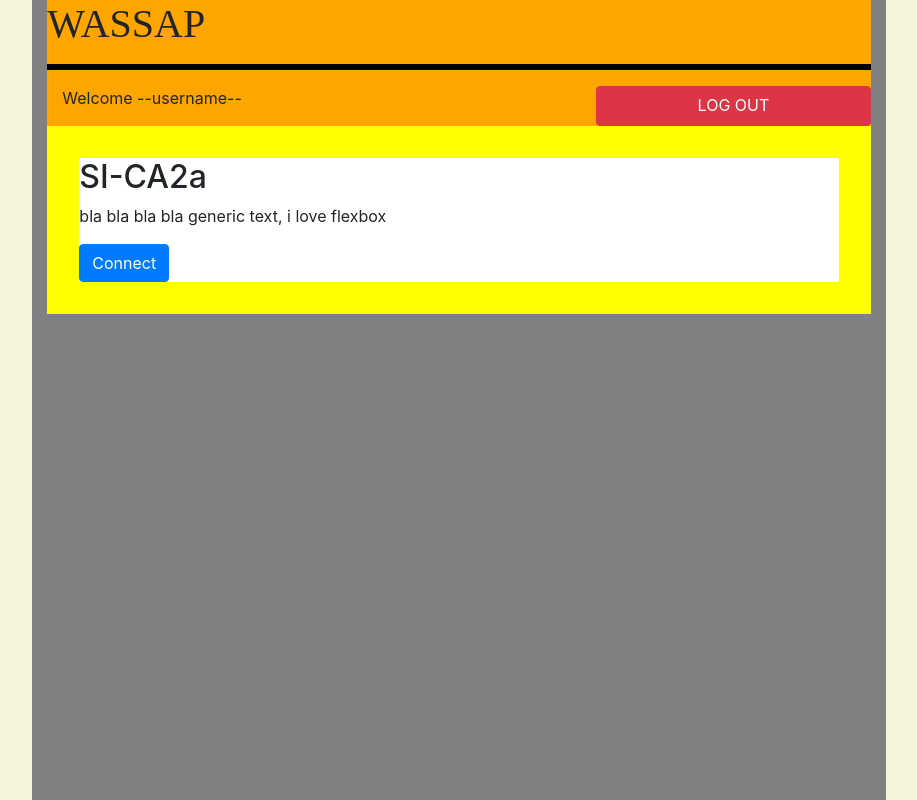
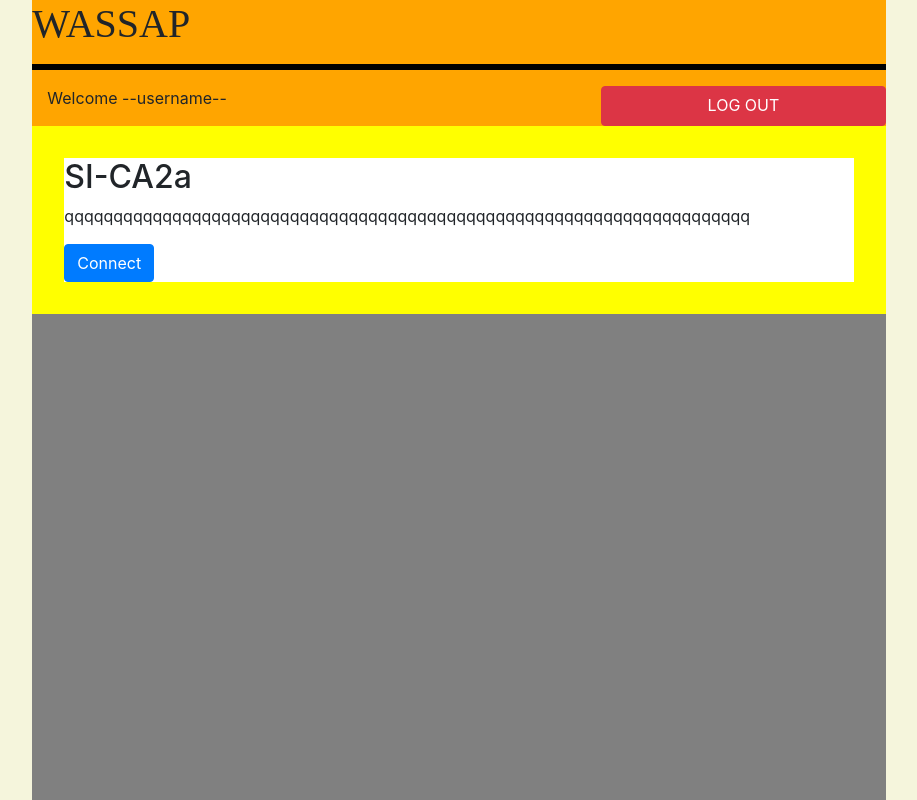
Before and after one commit to oceanetorche/livechat, a PHP site: page /view/testHOME.html in a window 1280 px wide. Shown: the whole page, without its empty margins (181-1098 px from the left). Run offline with PHP 8.4, Linux system fonts and the light colour scheme.

Commit message:
visuel HOMEtest

```diff
--- a/view/css/main.css
+++ b/view/css/main.css
@@ -72,6 +72,7 @@ h1 {
     height: 100vh;
     width: 100%;
     margin: auto;
+    padding: 0px;
 }
 #homeHead {
     background-color: orange;
--- a/view/testHOME.html
+++ b/view/testHOME.html
@@ -32,7 +32,7 @@
         <div id="homeMain">
             <div id="chatroom" class="chatroom">
                 <h2 id="chatroomTitle">SI-CA2a</h2>
-                <p id="chatroomDescription">bla bla bla bla generic text, i love flexbox</p>
+                <p id="chatroomDescription">qqqqqqqqqqqqqqqqqqqqqqqqqqqqqqqqqqqqqqqqqqqqqqqqqqqqqqqqqqqqqqqqqqqqqq</p>
                 <a class="btn btn-primary">Connect</a>
             </div>
         </div>
```
Also changed, not shown: 1 other file.
